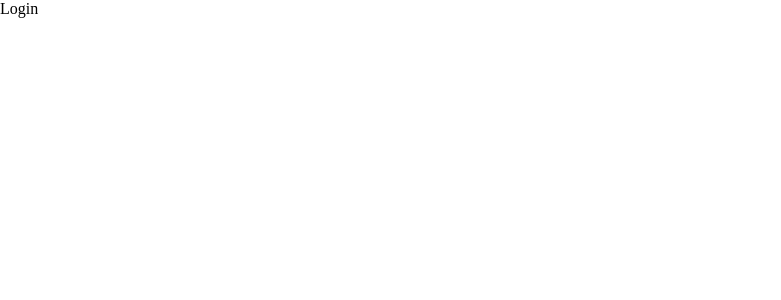
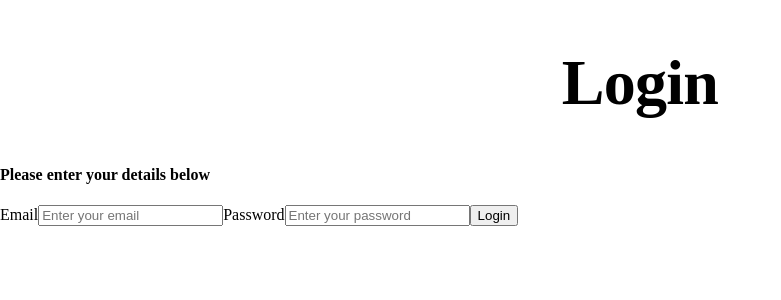
Before and after one commit to ACavalletto/devhub-frontend, a React (Create React App) app: page /login in a window 1280 px wide. Shown: the top 300 px of the page, without its empty margins (0-781 px from the left). Built offline with nearby package versions, Linux system fonts and the light colour scheme.

Commit message:
Edited/Added Forms/Updated File Structure

```diff
--- /dev/null
+++ b/src/components/GoogBtn.js
@@ -0,0 +1 @@
+// component that signs into firebase using GoogleAuth
--- a/src/components/SignUpForm.js
+++ b/src/components/forms/LoginForm.js
@@ -14,16 +14,15 @@ const MyTextInput = ({ label, ...props }) => {
     )
 }
 
-const SignupForm = () => {
+const LoginFormik = () => {
     return (
         <>
-            <h1>Sign Up</h1>
+            <h1>Login</h1>
             <h4>Please enter your details below</h4>
             <Formik
                 initialValues={{
                     email: '',
                     password: '',
-                    passwordValidation: ''
                 }}
                 validationSchema={Yup.object({
                     email: Yup.string()
@@ -32,8 +31,6 @@ const SignupForm = () => {
                     password: Yup.string()
                         .required('No Password Provided')
                         .min(8, 'Password must be at least 8 characters long'),
-                    passwordValidation: Yup.string()
-                        .oneOf([Yup.ref('password'), null], 'Passwords must match')
                 })}
                 onSubmit={(values, { setSubmitting }) => {
                     setTimeout(() => {
@@ -56,21 +53,15 @@ const SignupForm = () => {
                     type='password'
                     placeholder='Enter your password'
                 />
-                <MyTextInput
-                    label="Password Validation"
-                    name='passwordValidation'
-                    type='password'
-                    placeholder='Confirm password'
-                />
-                <button type='submit'>Sign Up</button> {/* onClick(firebaseSignUp)*/}
+                <button type='submit'>Login</button> {/* onClick(firebaseSignUp)*/}
             </Form>
         </Formik>
         </>
     )
 }
 
-const SignUpForm = () => {
-    return (<SignupForm />)
+const LoginForm = () => {
+    return (<LoginFormik />)
 }
 
-export default SignUpForm
+export default LoginForm
--- /dev/null
+++ b/src/components/forms/SignUpForm.js
@@ -0,0 +1,76 @@
+import { Formik, useField, Form } from 'formik';
+import * as Yup from 'yup'
+
+const MyTextInput = ({ label, ...props }) => {
+    const [field, meta] = useField(props);
+    return (
+        <>
+            <label htmlFor={props.id || props.name}>{label}</label>
+            <input className='text-input' {...field}{...props} />
+            {meta.touched && meta.error ? (
+                <div className='error'>{meta.error}</div>
+            ): null}
+        </>
+    )
+}
+
+const SignupForm = () => {
+    return (
+        <>
+            <h1>Sign Up</h1>
+            <h4>Please enter your details below</h4>
+            <Formik
+                initialValues={{
+                    email: '',
+                    password: '',
+                    passwordValidation: ''
+                }}
+                validationSchema={Yup.object({
+                    email: Yup.string()
+                        .email('Invalid email address')
+                        .required('Required'),
+                    password: Yup.string()
+                        .required('No Password Provided')
+                        .min(8, 'Password must be at least 8 characters long'),
+                    passwordValidation: Yup.string()
+                        .oneOf([Yup.ref('password'), null], 'Passwords must match')
+                })}
+                onSubmit={(values, { setSubmitting }) => {
+                    setTimeout(() => {
+                        alert(JSON.stringify(values, null, 2));
+                        setSubmitting(false);
+                    }, 400);
+                }}
+            >
+
+            <Form>
+                <MyTextInput
+                    label='Email'
+                    name='email'
+                    type='text'
+                    placeholder='Enter your email'
+                />
+                <MyTextInput
+                    label="Password"
+                    name='password'
+                    type='password'
+                    placeholder='Enter your password'
+                />
+                <MyTextInput
+                    label="Password Validation"
+                    name='passwordValidation'
+                    type='password'
+                    placeholder='Confirm password'
+                />
+                <button type='submit'>Sign Up</button> {/* onClick(firebaseSignUp)*/}
+            </Form>
+        </Formik>
+        </>
+    )
+}
+
+const SignUpForm = () => {
+    return (<SignupForm />)
+}
+
+export default SignUpForm
--- /dev/null
+++ b/src/pages/ForgotPW.js
@@ -0,0 +1,3 @@
+// Should link to path
+// Add new route to app.js
+// make a form to retrieve this password using Firebase
--- a/src/pages/Login.js
+++ b/src/pages/Login.js
@@ -1,25 +1,12 @@
 import NavBar from '../components/NavBar'
-
+import LoginForm from '../components/forms/LoginForm'
 const Login = (props) => {
   return (
-    <div>Login</div>
+    <div><LoginForm/>
 
+</div>
+// login onclick inside forms
   )
 }
 
 export default Login
-
-// import NavBar from '../components/NavBar'
-// import SignUpForm from '../components/SignUpForm'
-
-// const Signup = (props) => {
-//   return (
-//     <>
-//       <NavBar />
-//       <SignUpForm />
-//       <button>Sign in with Google</button> {/*onclick(signUpGoogle) */ }
-//     </>
-//   )
-// }
-
-// export default Signup
--- a/src/pages/Signup.js
+++ b/src/pages/Signup.js
@@ -1,5 +1,5 @@
 import NavBar from '../components/NavBar'
-import SignUpForm from '../components/SignUpForm'
+import SignUpForm from '../components/forms/SignUpForm'
 
 const Signup = (props) => {
   return (
```
